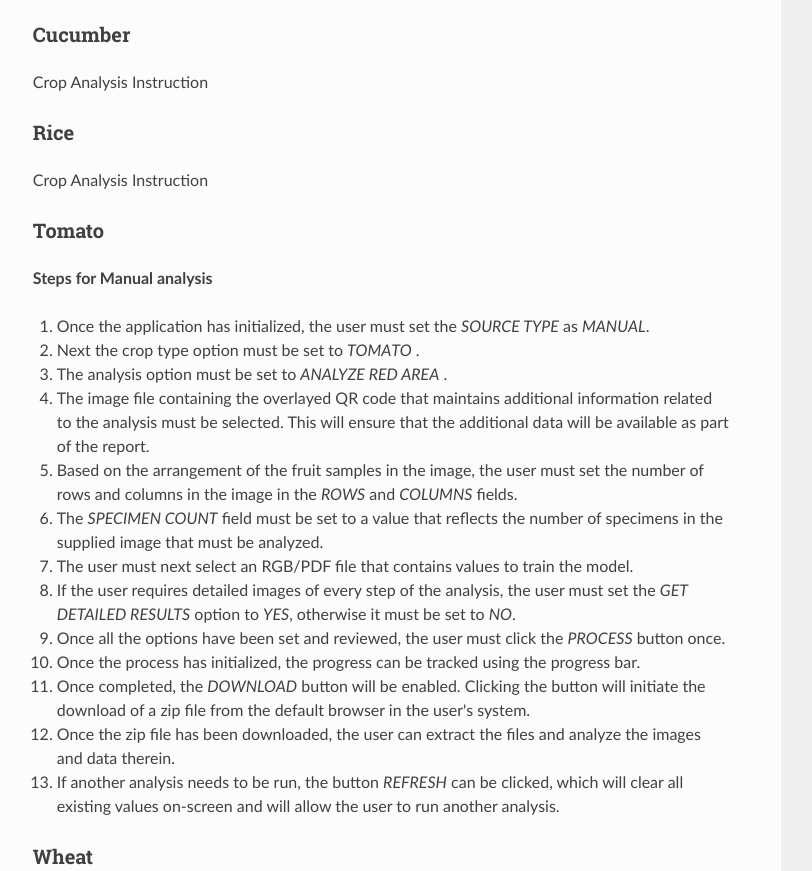
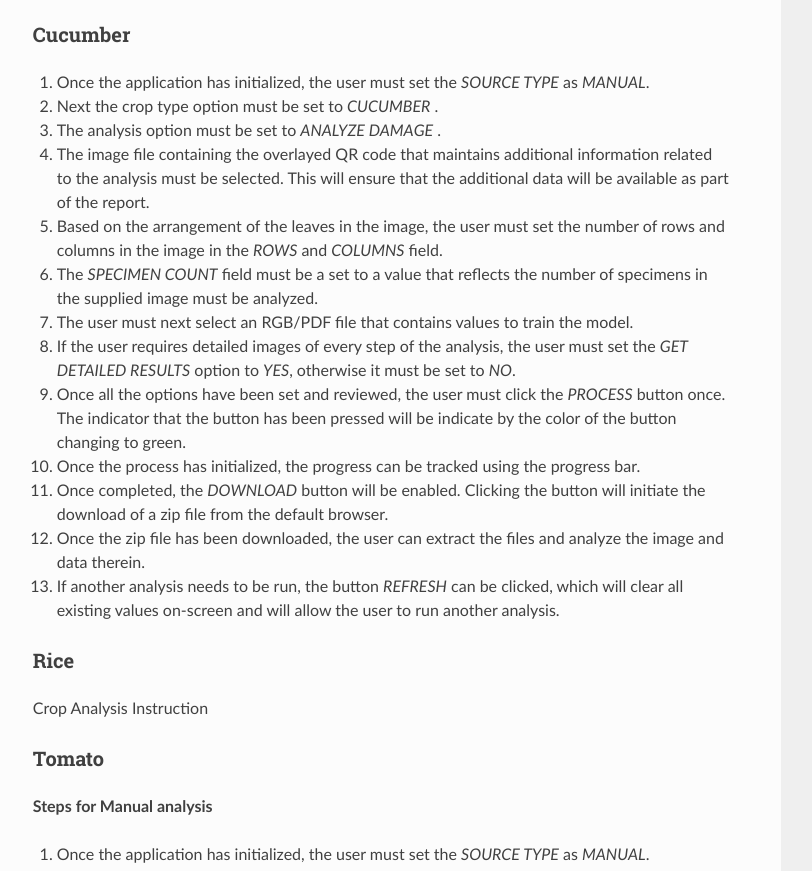
Before and after one commit to anupkhalam/vbcdocs, a plain HTML site: page qr_code/index.html in a window 1280 px wide. Shown: the part 1788-2659 px from the top of the page, without its empty margins (319-1131 px from the left). Drawn offline with nearby package versions, Linux system fonts and the light colour scheme.

Commit message:
Deployed 2d40b8a with MkDocs version: 1.4.2

```diff
--- a/qr_code/index.html
+++ b/qr_code/index.html
@@ -178,7 +178,25 @@
 <li>If another analysis needs to be run, the button <em>REFRESH</em> can be clicked, which will clear all existing values on-screen and will allow the user to run another analysis.</li>
 </ol>
 <h3 id="cucumber">Cucumber</h3>
-<p>Crop Analysis Instruction</p>
+<ol>
+<li>Once the application has initialized, the user must set the <em>SOURCE TYPE</em> as <em>MANUAL</em>.</li>
+<li>Next the crop type option must be set to <em>CUCUMBER</em> .</li>
+<li>The analysis option must be set to <em>ANALYZE DAMAGE</em> .</li>
+<li>
+<p>The image file containing the overlayed QR code that maintains additional information related to the analysis must be selected. This will ensure that the additional data will be available as part of the report.</p>
+</li>
+<li>
+<p>Based on the arrangement of the leaves in the image, the user must set the number of rows and columns in the image in the <em>ROWS</em> and <em>COLUMNS</em> field.</p>
+</li>
+<li>The <em>SPECIMEN  COUNT</em> field must be a set to a value that reflects the number of specimens in the supplied image must be analyzed.</li>
+<li>The user must next select an RGB/PDF file that contains values to train the model.</li>
+<li>If the user requires detailed images of every step of the analysis, the user must set the <em>GET DETAILED RESULTS</em> option to <em>YES</em>, otherwise it must be set to <em>NO</em>.</li>
+<li>Once all the options have been set and reviewed, the user must click the <em>PROCESS</em> button once. The indicator that the button has been pressed will be indicate by the color of the button changing to green.</li>
+<li>Once the process has initialized, the progress can be tracked using the progress bar.</li>
+<li>Once completed, the <em>DOWNLOAD</em> button will be enabled. Clicking the button will initiate the download of a zip file from the default browser.</li>
+<li>Once the zip file has been downloaded, the user can extract the files and analyze the image and data therein.</li>
+<li>If another analysis needs to be run, the button <em>REFRESH</em> can be clicked, which will clear all existing values on-screen and will allow the user to run another analysis.</li>
+</ol>
 <h3 id="rice">Rice</h3>
 <p>Crop Analysis Instruction</p>
 <h3 id="tomato">Tomato</h3>
```
Also changed, not shown: index.html (+1 -1 lines), search/search_index.json (+1 -1 lines), userguideline_crop_analysis/index.html (+19 -1 lines), 1 other file.
